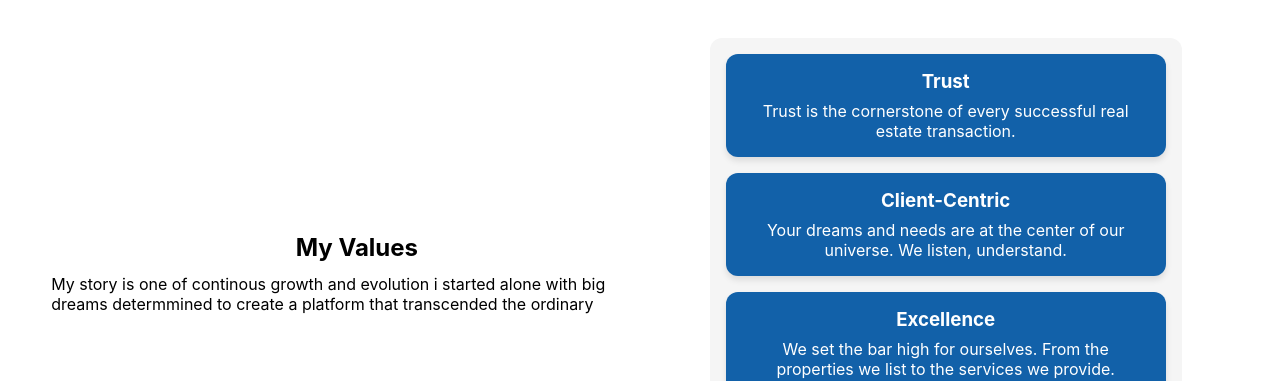
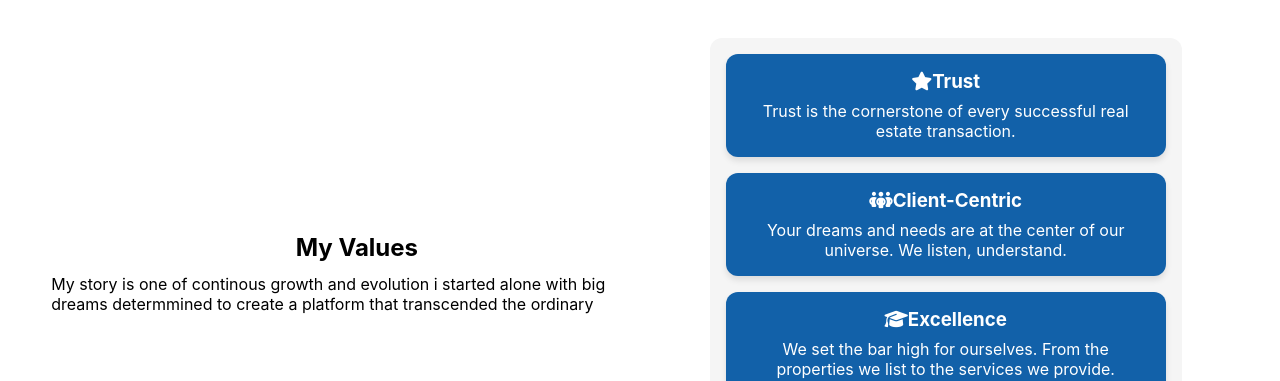
Before and after one commit to AhmadSerhall/innovativeML, a React (Create React App) app in the folder frontend/: page /about in a window 1280 px wide. Shown: the part 524-905 px from the top of the page. Built offline with nearby package versions, Linux system fonts and the light colour scheme.

Commit message:
adding icons in the vision component

```diff
--- a/frontend/src/components/AboutContainers/style.css
+++ b/frontend/src/components/AboutContainers/style.css
@@ -9,7 +9,7 @@
     margin: 20px;
     box-shadow: 0 4px 8px rgba(0, 0, 0, 0.1);
     cursor:default;
-    max-width: 200px;;
+    /* width:max-content; */
   }
   .text-container :hover{
     transform: scale(1.1);
--- a/frontend/src/components/Vision/index.jsx
+++ b/frontend/src/components/Vision/index.jsx
@@ -11,15 +11,15 @@ const Vision = () => {
         </div>
         <div className="grid">
             <div className="card">
-                <h3>Trust</h3>
+                <h3><i class="fa-solid fa-star"></i>Trust</h3>
                 <p>Trust is the cornerstone of every successful real estate transaction.</p>
             </div>
             <div class="card">
-                <h3>Client-Centric</h3>
+                <h3><i class="fa-solid fa-people-group"></i>Client-Centric</h3>
                 <p>Your dreams and needs are at the center of our universe. We listen, understand.</p>
             </div>
             <div class="card">
-                <h3>Excellence</h3>
+                <h3><i class="fa-solid fa-graduation-cap"></i>Excellence</h3>
                 <p>We set the bar high for ourselves. From the properties we list to the services we provide.</p>
             </div>
             <div class="card">
```
